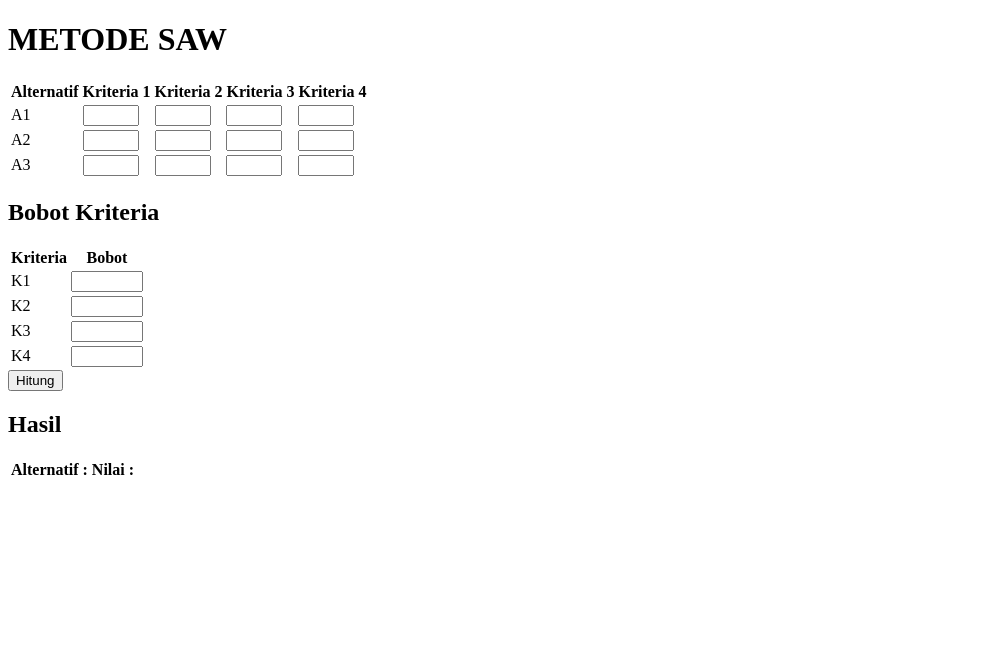
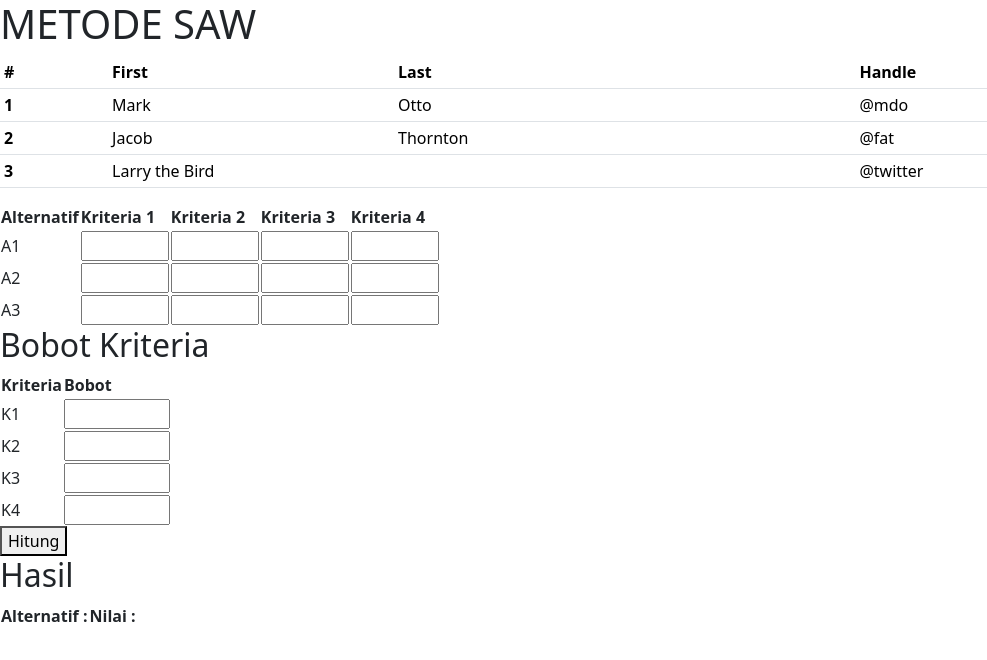
Before and after one commit to michaelrm27/spkproject, a plain HTML site: page saw.html in a window 1280 px wide. Shown: the whole page, without its empty margins (0-987 px from the left). Drawn offline with nearby package versions, Linux system fonts and the light colour scheme.

Commit message:
update saw

```diff
--- a/saw.html
+++ b/saw.html
@@ -5,9 +5,41 @@
     <meta http-equiv="X-UA-Compatible" content="IE=edge">
     <meta name="viewport" content="width=device-width, initial-scale=1.0">
     <title>SAW</title>
+    <link rel="stylesheet" href="https://cdn.jsdelivr.net/npm/bootstrap@5.3.0-alpha3/dist/css/bootstrap.min.css
+    ">
 </head>
 <body>
     <h1>METODE SAW</h1>
+
+    <table class="table table-sm">
+      <thead>
+        <tr>
+          <th scope="col">#</th>
+          <th scope="col">First</th>
+          <th scope="col">Last</th>
+          <th scope="col">Handle</th>
+        </tr>
+      </thead>
+      <tbody>
+        <tr>
+          <th scope="row">1</th>
+          <td>Mark</td>
+          <td>Otto</td>
+          <td>@mdo</td>
+        </tr>
+        <tr>
+          <th scope="row">2</th>
+          <td>Jacob</td>
+          <td>Thornton</td>
+          <td>@fat</td>
+        </tr>
+        <tr>
+          <th scope="row">3</th>
+          <td colspan="2">Larry the Bird</td>
+          <td>@twitter</td>
+        </tr>
+      </tbody>
+    </table>
 
     <table id="matriks">
       <tr>
@@ -73,5 +105,7 @@
       </tr>
     </table>
     <script src="function.js"></script>
+    <script src="https://cdn.jsdelivr.net/npm/bootstrap@5.3.0-alpha3/dist/js/bootstrap.bundle.min.js
+    "></script>
 </body>
 </html>
```
